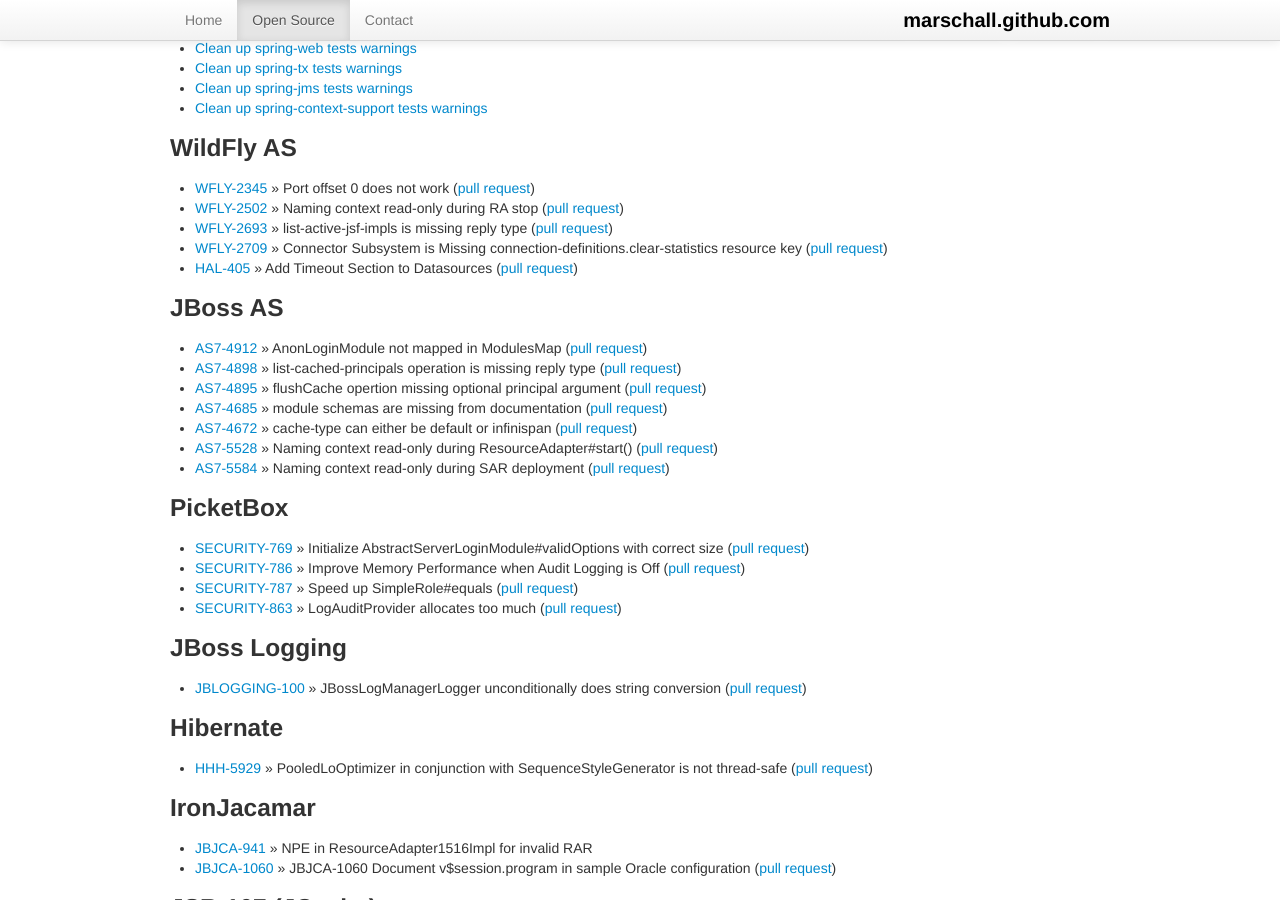
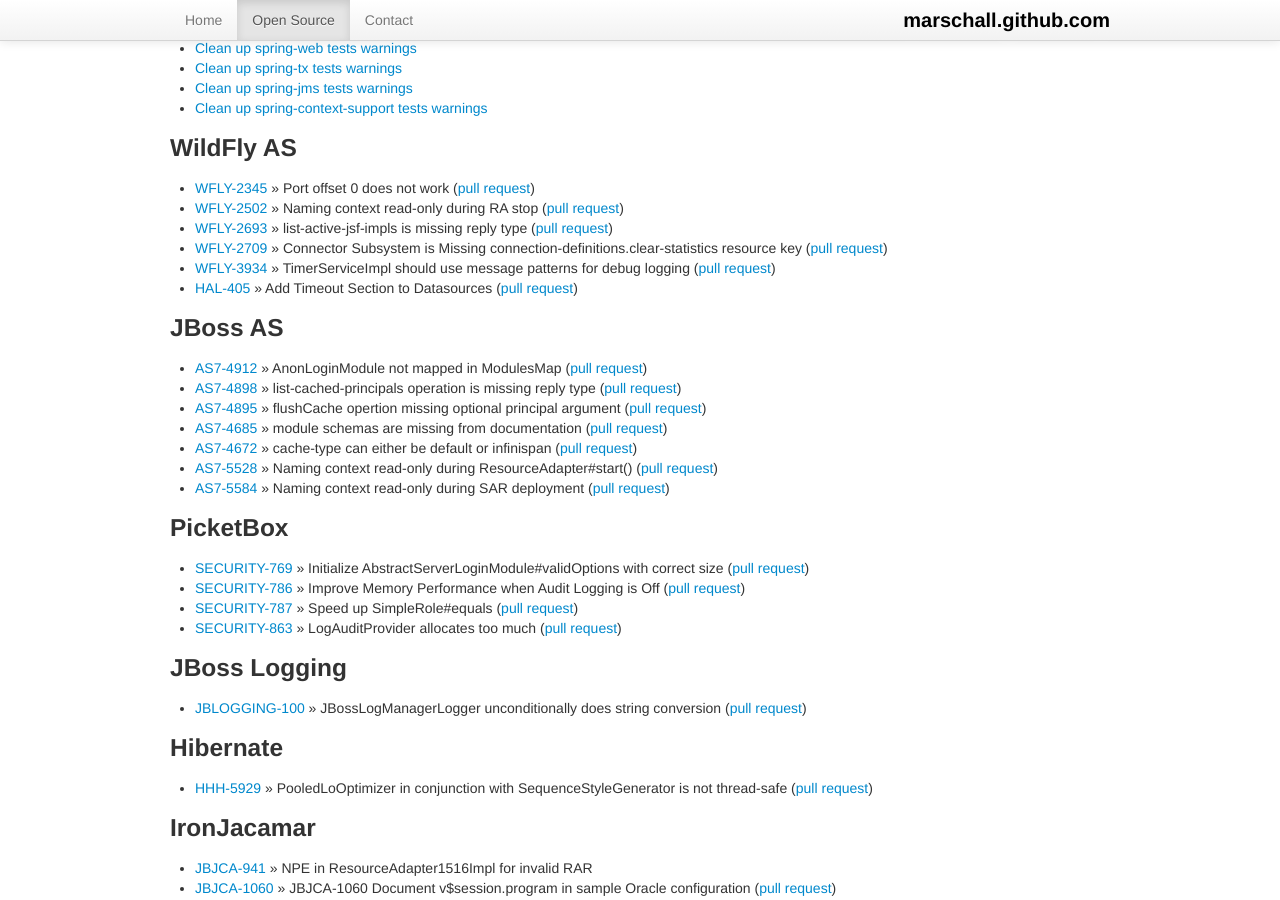
Before and after one commit to marschall/marschall.github.com, a Jekyll site: the page built from open-source.html, in a window 1280 px wide and 900 px high, scrolled down 1122 px. Built offline with Jekyll 4.4.1, drawn with Linux system fonts in a browser that asks for light colours.

Commit message:
add WFLY-3934

```diff
--- a/open-source.html
+++ b/open-source.html
@@ -80,7 +80,8 @@
 
   <li><a href="https://issues.jboss.org/browse/WFLY-2693">WFLY-2693</a> &raquo; list-active-jsf-impls is missing reply type (<a href="https://github.com/wildfly/wildfly/pull/5653">pull request</a>)</li>
   <li><a href="https://issues.jboss.org/browse/WFLY-2709">WFLY-2709</a> &raquo; Connector Subsystem is Missing connection-definitions.clear-statistics resource key (<a href="https://github.com/wildfly/wildfly/pull/5660">pull request</a>)</li>
- <li><a href="https://issues.jboss.org/browse/HAL-405">HAL-405</a> &raquo; Add Timeout Section to Datasources (<a href="https://github.com/hal/core/pull/14">pull request</a>)</li>
+  <li><a href="https://issues.jboss.org/browse/WFLY-3934">WFLY-3934</a> &raquo; TimerServiceImpl should use message patterns for debug logging (<a href="https://github.com/wildfly/wildfly/pull/6779">pull request</a>)</li>
+  <li><a href="https://issues.jboss.org/browse/HAL-405">HAL-405</a> &raquo; Add Timeout Section to Datasources (<a href="https://github.com/hal/core/pull/14">pull request</a>)</li>
 </ul>
 <!--
 https://issues.jboss.org/browse/WFLY-3934
```
